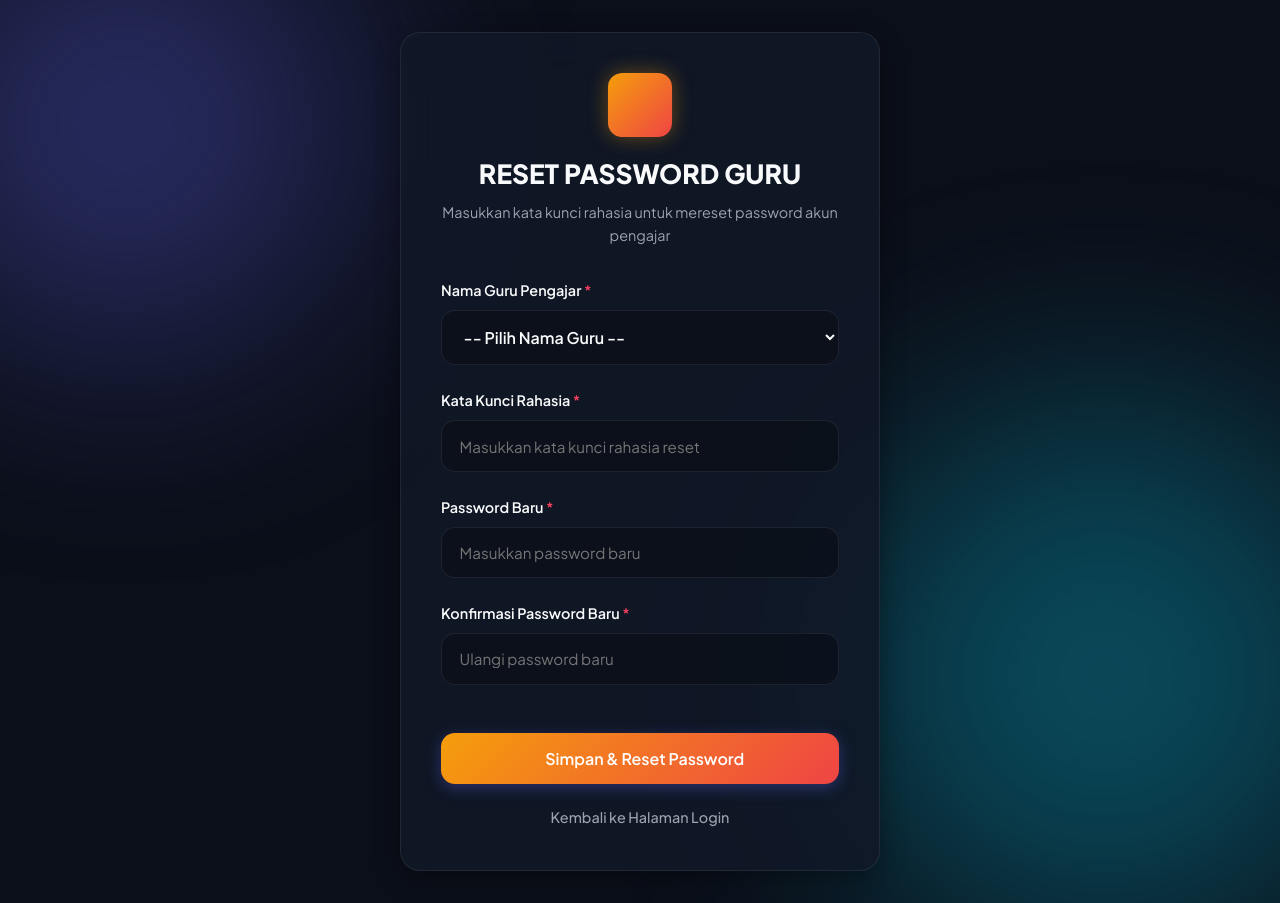
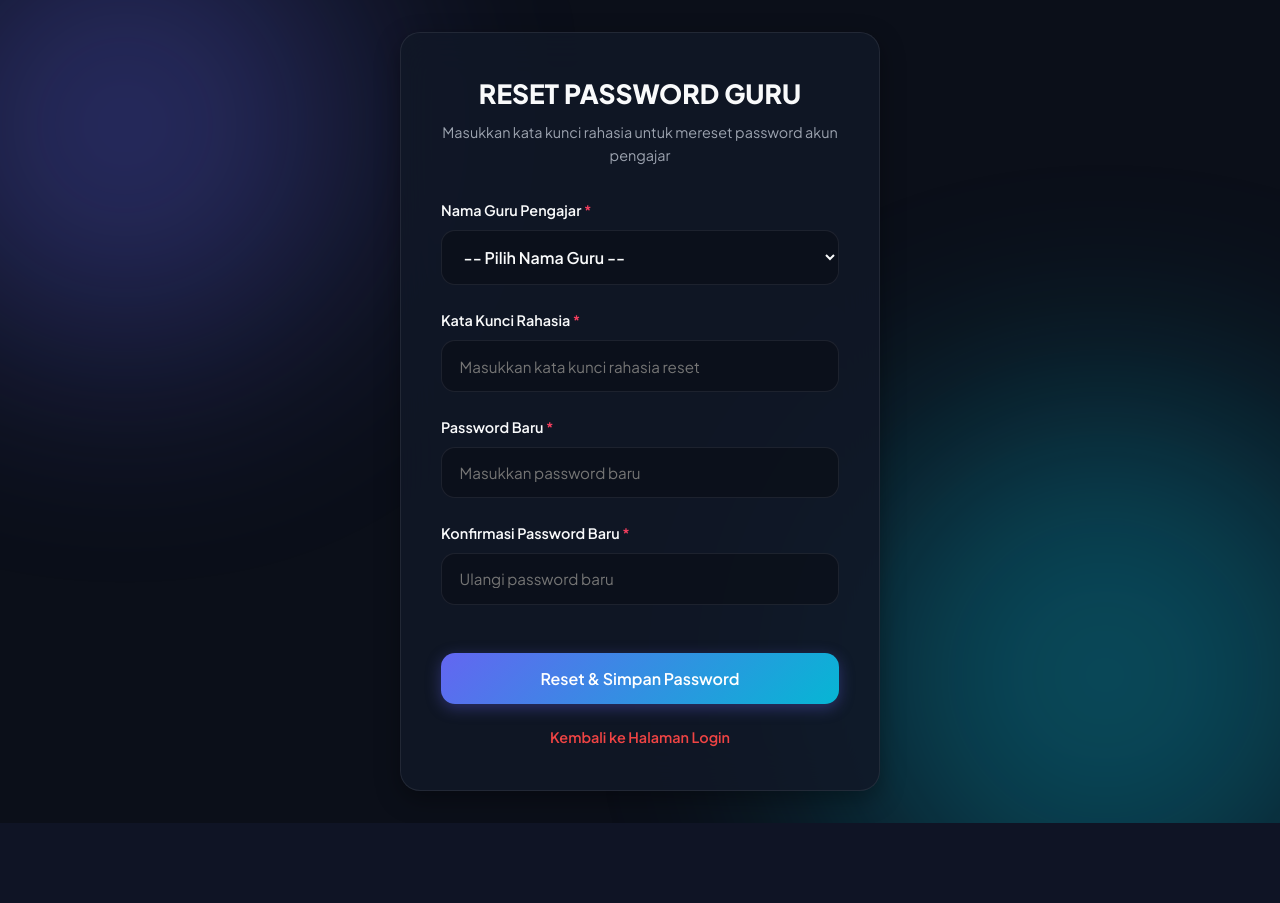
Before and after one commit to RafiShiddik/Guru, a Flask app: page /lupa_password in a window 1280 px wide. After the commit the page ends 823 px from the top, so only its background shows below. Run offline with Flask 3, Linux system fonts and the light colour scheme; some libraries are stand-ins or nearby versions.

Commit message:
Clean up Lupa Password link to red plain text without icons

```diff
--- a/templates/login.html
+++ b/templates/login.html
@@ -39,9 +39,7 @@
       <div class="form-group" style="margin-top: 1.25rem;">
         <div style="display: flex; justify-content: space-between; align-items: center; margin-bottom: 0.35rem;">
           <label class="form-label" for="password" style="margin-bottom: 0;">Password Akun <span style="color: var(--accent-rose);">*</span></label>
-          <a href="{{ url_for('lupa_password') }}" style="color: var(--accent-cyan); text-decoration: none; font-size: 0.85rem; font-weight: 600; transition: all 0.2s;">
-            <i class="ph ph-key"></i> Lupa Password?
-          </a>
+          <a href="{{ url_for('lupa_password') }}" style="color: #ef4444; text-decoration: none; font-size: 0.85rem; font-weight: 600;">Lupa Password?</a>
         </div>
         <input type="password" name="password" id="password" class="form-control" placeholder="Masukkan password Anda" style="padding: 0.95rem 1.1rem;" required>
       </div>
--- a/templates/lupa_password.html
+++ b/templates/lupa_password.html
@@ -6,9 +6,6 @@
 <div class="login-container">
   <div class="login-card">
     <div style="text-align: center; margin-bottom: 2rem;">
-      <div style="width: 64px; height: 64px; background: linear-gradient(135deg, #f59e0b 0%, #ef4444 100%); border-radius: var(--radius-md); display: inline-flex; align-items: center; justify-content: center; color: #fff; font-size: 2.2rem; margin-bottom: 1rem; box-shadow: 0 0 20px rgba(245, 158, 11, 0.4);">
-        <i class="ph-bold ph-key"></i>
-      </div>
       <h1 style="font-size: 1.65rem; font-weight: 800; color: var(--text-primary);">RESET PASSWORD GURU</h1>
       <p style="color: var(--text-secondary); font-size: 0.9rem; margin-top: 0.35rem;">Masukkan kata kunci rahasia untuk mereset password akun pengajar</p>
     </div>
@@ -46,13 +43,13 @@
         <input type="password" name="confirm_password" id="confirm_password" class="form-control" placeholder="Ulangi password baru" style="padding: 0.95rem 1.1rem;" required>
       </div>
 
-      <button type="submit" class="btn btn-primary" style="width: 100%; margin-top: 1.5rem; padding: 0.95rem; font-size: 1rem; background: linear-gradient(135deg, #f59e0b 0%, #ef4444 100%);">
-        <i class="ph ph-check-circle" style="font-size: 1.25rem;"></i> Simpan & Reset Password
+      <button type="submit" class="btn btn-primary" style="width: 100%; margin-top: 1.5rem; padding: 0.95rem; font-size: 1rem;">
+        Reset & Simpan Password
       </button>
 
       <div style="text-align: center; margin-top: 1.25rem;">
-        <a href="{{ url_for('login') }}" style="color: var(--text-secondary); text-decoration: none; font-size: 0.9rem; font-weight: 500;">
-          <i class="ph ph-arrow-left"></i> Kembali ke Halaman Login
+        <a href="{{ url_for('login') }}" style="color: #ef4444; text-decoration: none; font-size: 0.9rem; font-weight: 600;">
+          Kembali ke Halaman Login
         </a>
       </div>
     </form>
```
